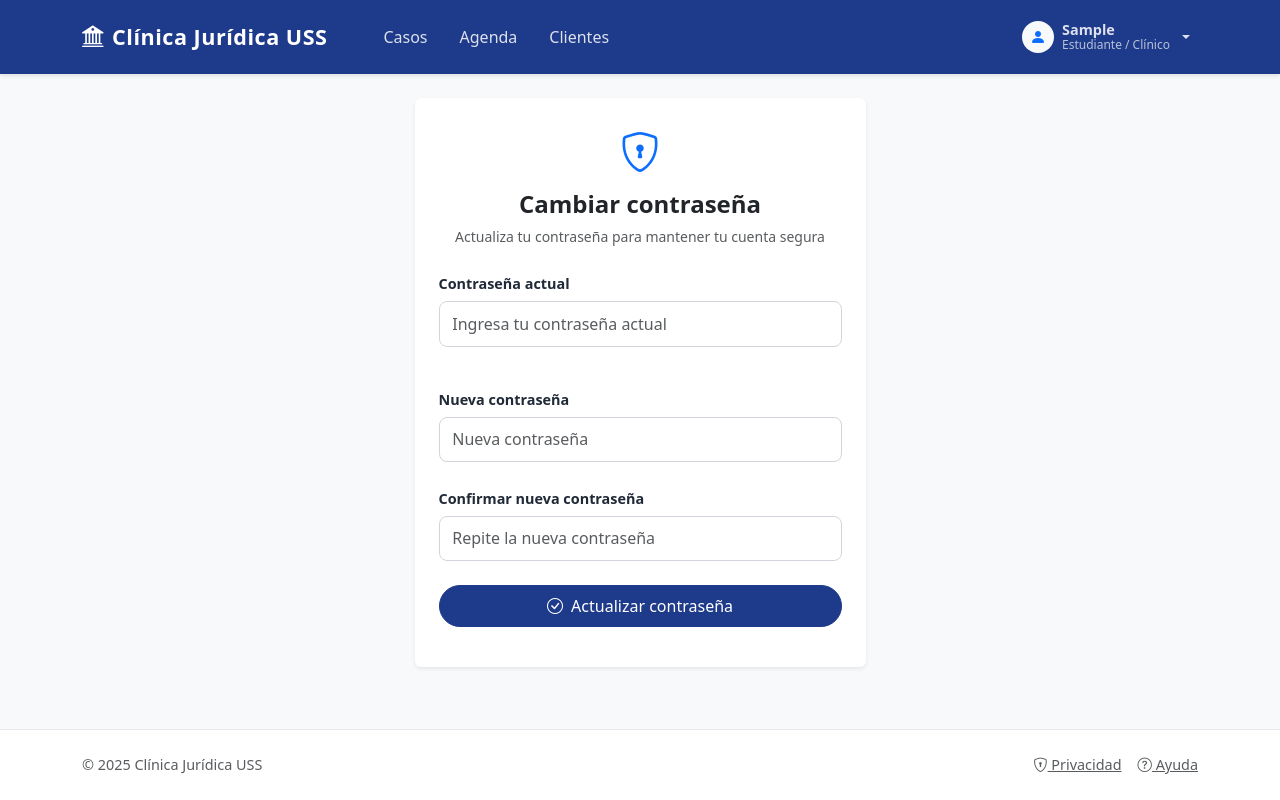
After one commit to CarlosCR144/clinicaJuridicaUSS, a Django app: a page that uses templates/includes/navbar.html in a window 1280 px wide. The commit adds this page. Run offline with Django 5.2, Linux system fonts and the light colour scheme; the visitor is signed in with stand-in values (Sample User, id 1).

Commit message:
añadí cambio de contraseña

```diff
--- a/clinica_juridica/urls.py
+++ b/clinica_juridica/urls.py
@@ -29,6 +29,16 @@ urlpatterns = [
         name='logout'
     ),
 
+    # cambio de contraseña directo con django
+    path(
+        'cambiar_contraseña/',
+        auth_views.PasswordChangeView.as_view(
+            template_name='personas/cambiar_contra.html',
+            success_url='/'
+        ),
+        name='cambiar_contra'
+    ),
+
     # Apps del proyecto
     path('personas/', include(('personas.urls', 'personas'), namespace='personas')),
     path('casos/', include(('casos.urls', 'casos'), namespace='casos')),
--- a/templates/includes/navbar.html
+++ b/templates/includes/navbar.html
@@ -54,6 +54,15 @@
                     </div>
                 </a>
                 <ul class="dropdown-menu dropdown-menu-end shadow border-0 mt-2 rounded-3">
+                    <!-- Cambiar contraseña -->
+                    <li>
+                        <a href="{% url 'cambiar_contra' %}"
+                        class="dropdown-item d-flex align-items-center gap-2 py-2">
+                            <i class="bi bi-shield-lock"></i> Cambiar contraseña
+                        </a>
+                    </li>
+
+                    <li><hr class="dropdown-divider"></li>
                     <li>
                         <form action="{% url 'logout' %}" method="post">
                             {% csrf_token %}
--- /dev/null
+++ b/templates/personas/cambiar_contra.html
@@ -0,0 +1,95 @@
+{% extends "base.html" %}
+
+{% block title %}Cambiar contraseña{% endblock %}
+
+{% block content %}
+<div class="row justify-content-center">
+  <div class="col-md-6 col-lg-5">
+    <div class="card shadow-sm border-0">
+      <div class="card-body p-4">
+
+        <div class="text-center mb-4">
+          <i class="bi bi-shield-lock text-primary fs-1"></i>
+          <h4 class="fw-bold mt-2">Cambiar contraseña</h4>
+          <p class="text-muted small mb-0">
+            Actualiza tu contraseña para mantener tu cuenta segura
+          </p>
+        </div>
+
+        <form method="post" novalidate>
+          {% csrf_token %}
+
+          {% if form.non_field_errors %}
+            <div class="alert alert-danger">
+              {{ form.non_field_errors.0 }}
+            </div>
+          {% endif %}
+
+          <!-- Contraseña actual -->
+          <div class="mb-3">
+            <label class="form-label fw-semibold">
+              Contraseña actual
+            </label>
+            <input
+              type="password"
+              name="old_password"
+              class="form-control"
+              placeholder="Ingresa tu contraseña actual"
+              required
+            >
+            {% if form.old_password.errors %}
+              <div class="text-danger small">{{ form.old_password.errors.0 }}</div>
+            {% endif %}
+          </div>
+
+          <br>
+
+          <!-- Nueva contraseña -->
+          <div class="mb-3">
+            <label class="form-label fw-semibold">
+              Nueva contraseña
+            </label>
+            <input
+              type="password"
+              name="new_password1"
+              class="form-control"
+              placeholder="Nueva contraseña"
+              required
+            >
+            {% if form.new_password1.errors %}
+              <div class="text-danger small">{{ form.new_password1.errors.0 }}</div>
+            {% endif %}
+
+        <br>
+
+          <!-- Confirmar contraseña -->
+          <div class="mb-4">
+            <label class="form-label fw-semibold">
+              Confirmar nueva contraseña
+            </label>
+            <input
+              type="password"
+              name="new_password2"
+              class="form-control"
+              placeholder="Repite la nueva contraseña"
+              required
+            >
+            {% if form.new_password2.errors %}
+              <div class="text-danger small">{{ form.new_password2.errors.0 }}</div>
+            {% endif %}
+          </div>
+
+          <div class="d-grid">
+            <button type="submit" class="btn btn-primary rounded-pill">
+              <i class="bi bi-check-circle me-1"></i>
+              Actualizar contraseña
+            </button>
+          </div>
+
+        </form>
+
+      </div>
+    </div>
+  </div>
+</div>
+{% endblock %}
```
Also changed, not shown: personas/forms.py (+22 -0 lines), validation_report.html (+23 -23 lines).
